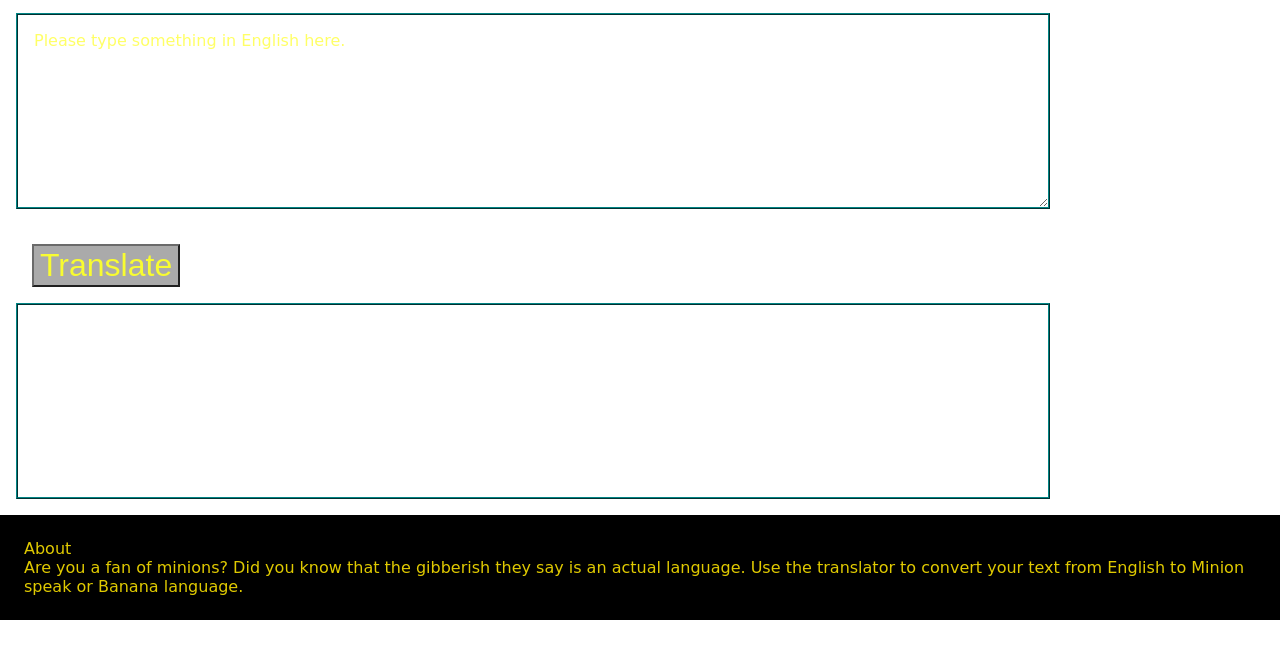
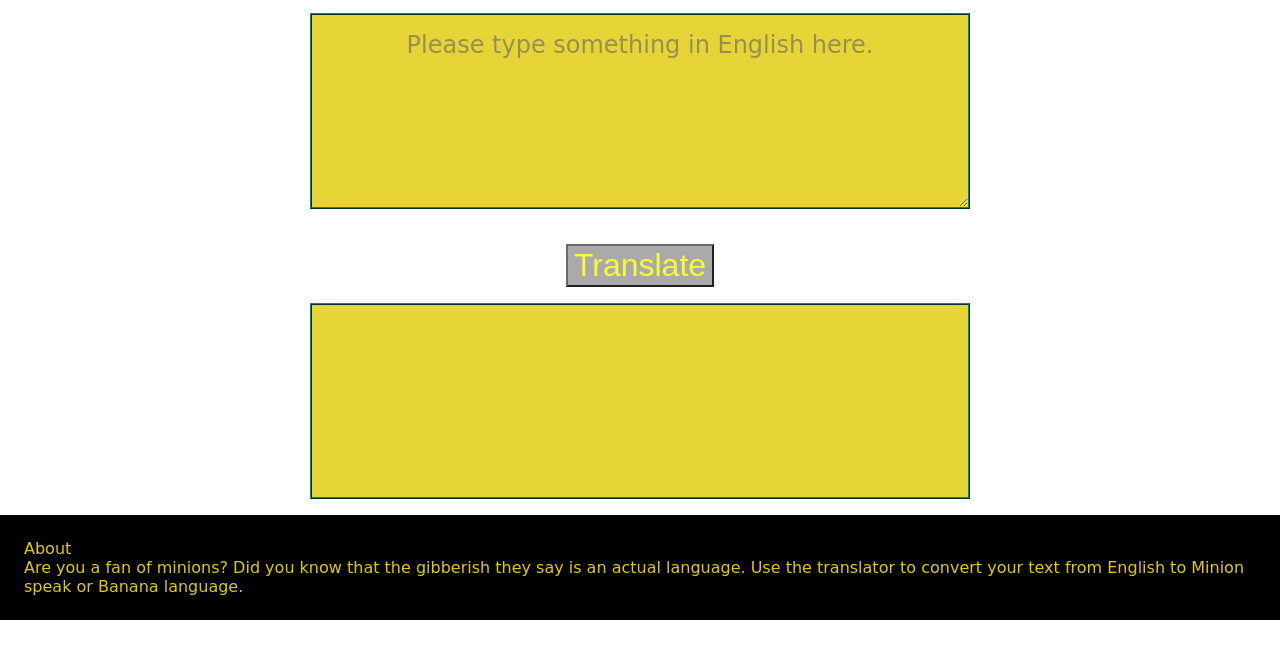
Before and after one commit to pratikkumhar/Banana-speak, a plain HTML site: page index.html in a window 1280 px wide. Shown: the part 41-700 px from the top of the page. Drawn offline with Linux system fonts and the light colour scheme; grey boxes are pictures that could not be loaded; a web font is replaced by a local one.

Commit message:
Update style.css

```diff
--- a/style.css
+++ b/style.css
@@ -28,27 +28,30 @@ body{
 
 .txtout{
     padding:1rem;
+    text-align: center;
 
 
 }
 
 ::placeholder{
-    color:yellow;
+    color:rgb(99, 99, 99);
     opacity: 0.6;
 }
 .txt-input{
-
+    text-align: center;
+    margin-left: auto;
+    margin-right: auto;
     font-family: 'Langar', cursive;
-    width: 80%;
+    width: 50%;
     display: block;
     /* margin: 1rem; */
     padding:  1rem;
     min-height: 20vh;
     resize: vertical;
-    background: transparent;
-    color: rgb(255, 255, 255);
+    color: rgb(196, 0, 137);
+    background-color: rgba(224, 202, 1, 0.781);
 
-    font-size: 1rem;
+    font-size: 1.5rem;
 
     border-color: rgb(1, 133, 133);
     border-style: ridge;
@@ -72,18 +75,21 @@ background-image: url("https://www.transparenttextures.com/patterns/3px-tile.png
 }
 
 .output{
-    width: 80%;
+    margin-left: auto;
+    margin-right: auto;
+    width: 50%;
     display: block;
     /* margin: 1rem; */
     padding: 1rem;
     min-height: 20vh;
     resize: vertical;
     background: transparent;
-    color: rgb(255, 217, 0);
-
+    color: rgb(196, 0, 137);
+    background-color: rgba(224, 202, 1, 0.781);
     border-color: rgb(1, 133, 133);
     border-style: ridge;
     border-width: 2px;
+    font-size: 1.5rem;
 }
 
 .footer{
```
